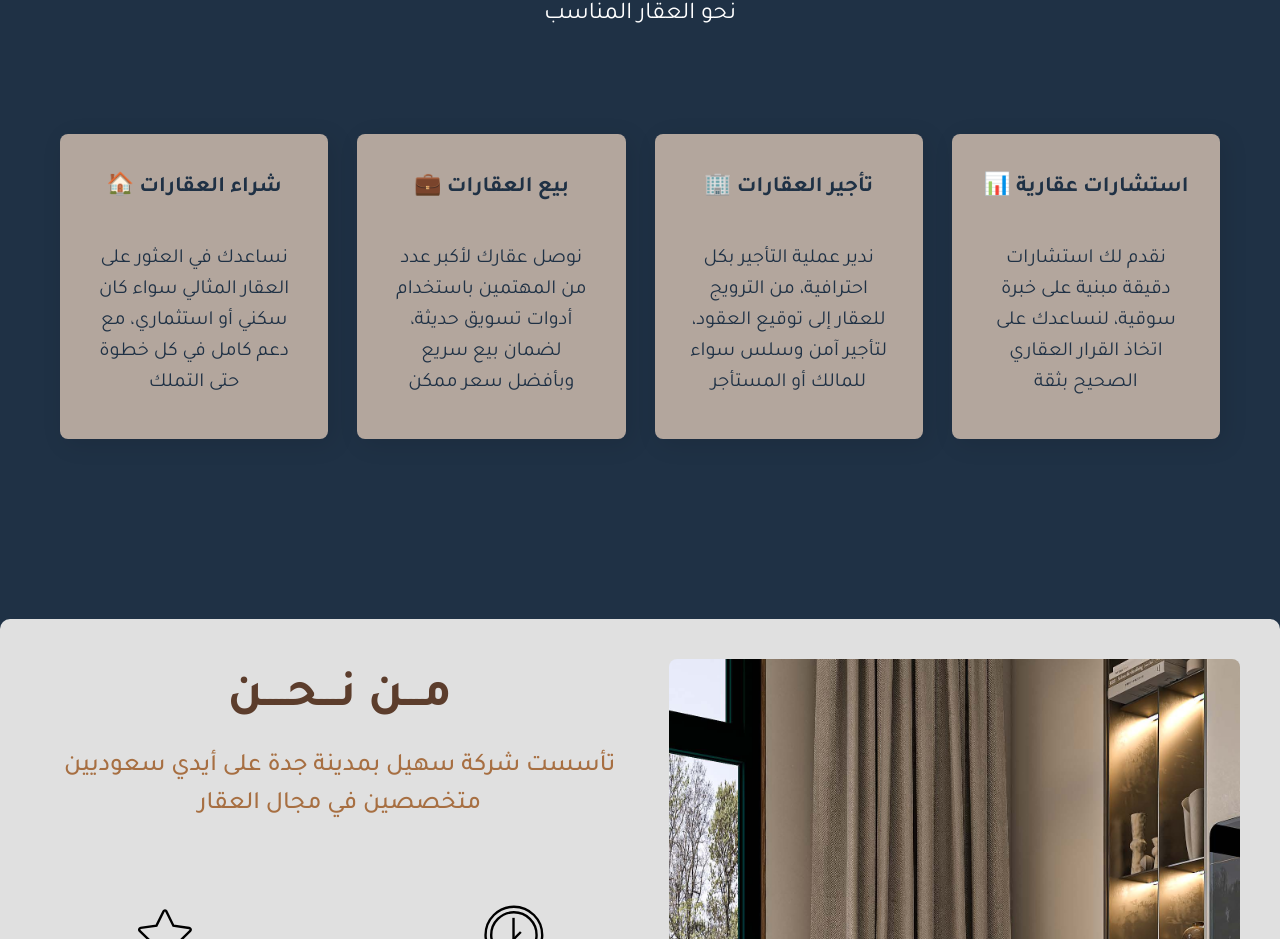
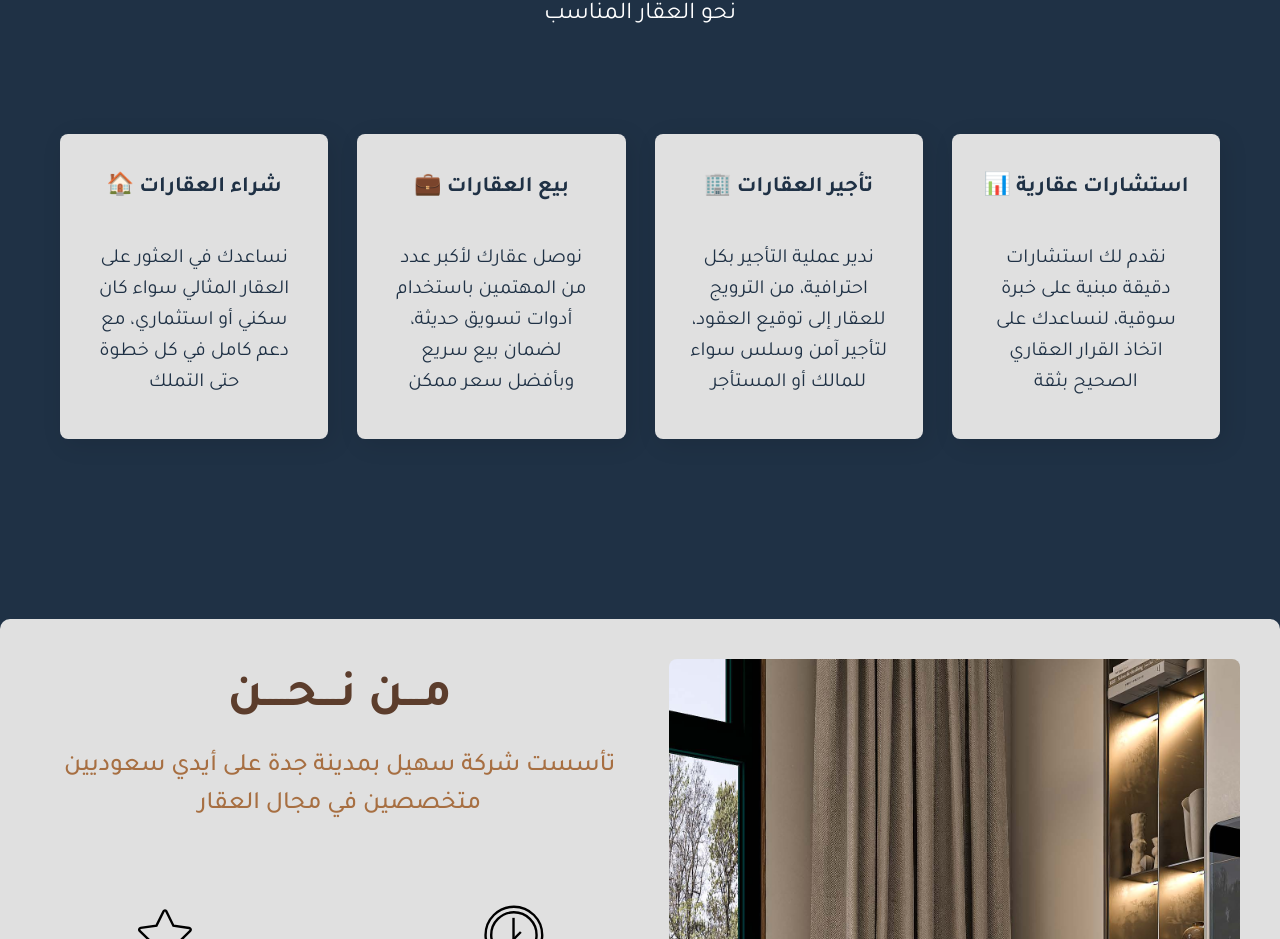
Before and after one commit to Ahmed-Abozied1/Sohail-Realestate, a React (Create React App) app: page / in a window 1280 px wide. Shown: the part 1095-2034 px from the top of the page. Built offline with nearby package versions, Linux system fonts and the light colour scheme.

Commit message:
change headeق

```diff
--- a/src/components/website_sections/2nd_services_and_about_us/ServicesAndAboutUsSection.module.css
+++ b/src/components/website_sections/2nd_services_and_about_us/ServicesAndAboutUsSection.module.css
@@ -64,7 +64,7 @@
     width: 100%;
     max-width: 280px;
     /* background-color: white; */
-    background-color:  #b3a69d;
+    background-color:  #e0e0e0;
     text-align: center;
 }
 
```
